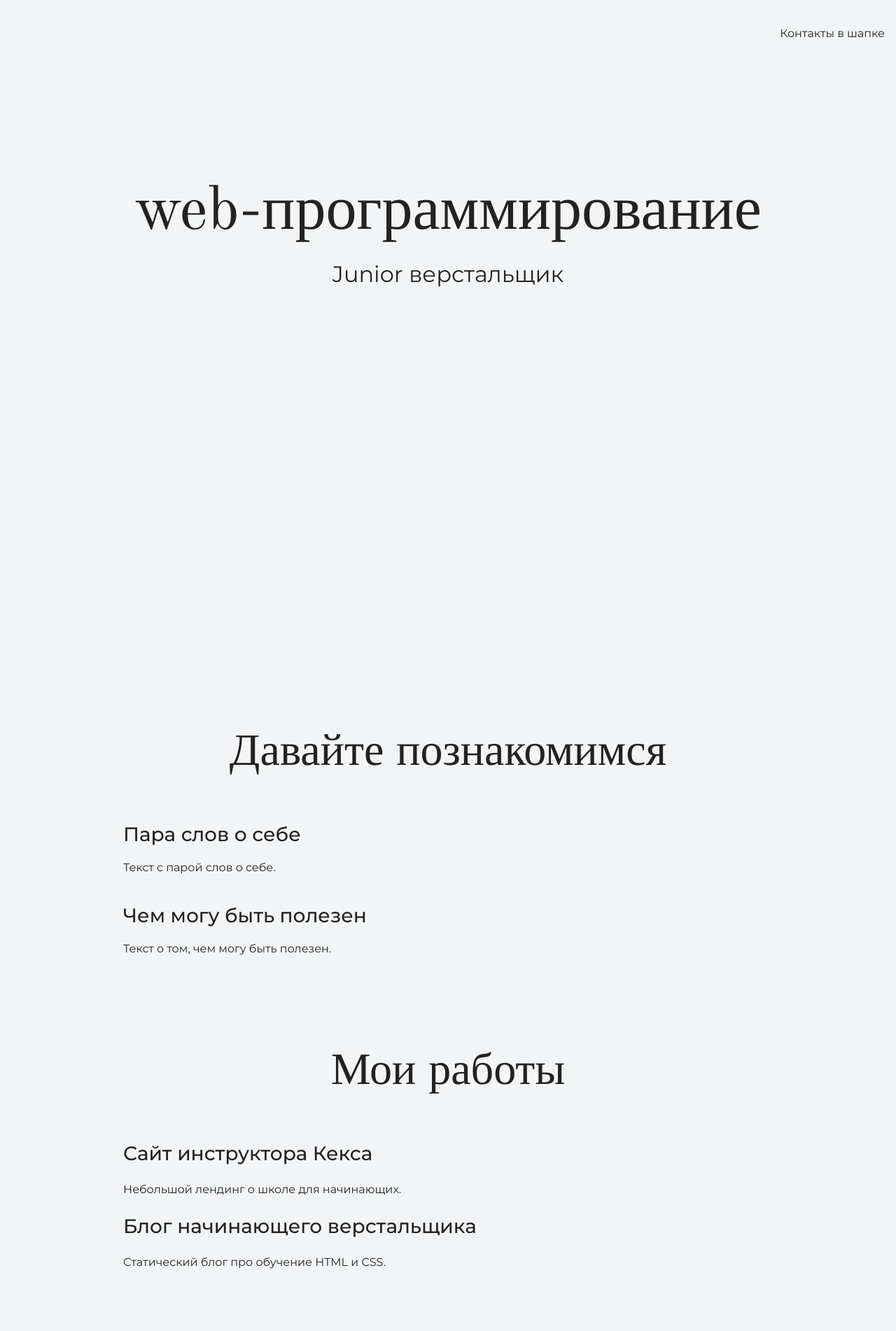
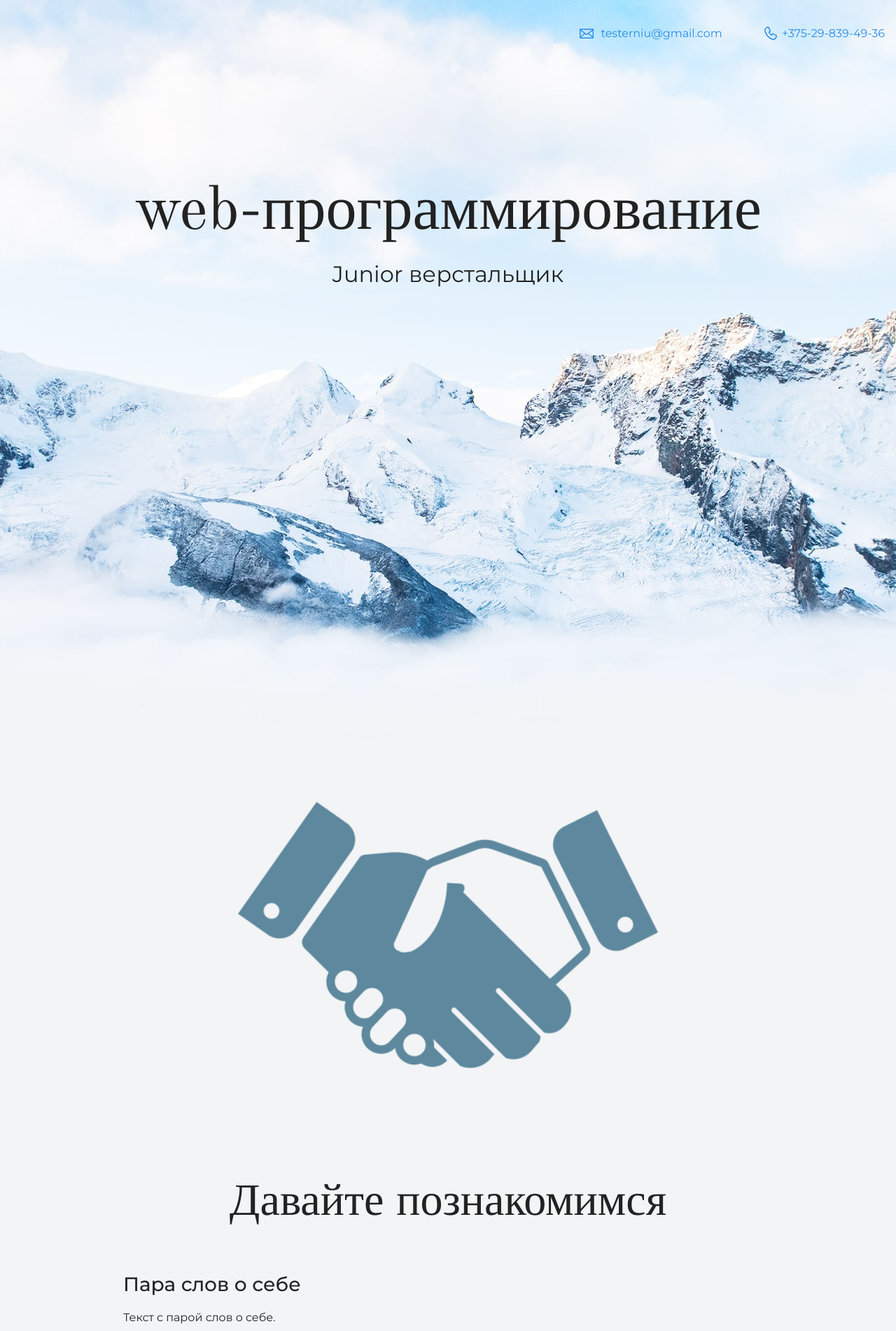
Before and after one commit to STASAN-360/my_first_site, a plain HTML site: page index.html in a window 1280 px wide. Shown: the top 1902 px of the page at 70% size. Drawn offline with nearby package versions, Linux system fonts and the light colour scheme.

Commit message:
добавление картинок на сайт

```diff
--- a/index.html
+++ b/index.html
@@ -10,7 +10,9 @@
   <body>
    <header class="page-header">
   <div class="container">
-    Контакты в шапке
+    <a  class="header-email"   href="mailto: testerniu@gmail.com">  testerniu@gmail.com </a>
+    <a class="header-phone" href="tel:+375-29-839-49-36"> +375-29-839-49-36 </a>
+
    </div>
 </header>
 
@@ -23,6 +25,10 @@
 
     <section class="intro">
       <div class="container">
+        <figure class="user-image">
+      <img src="files/rukopojatie.png"
+       width="600" heigth="400" alt="фотография Неопознанного Енота">
+     </figure>
       <h2 class="subheading">Давайте познакомимся</h2>
       <h3>Пара слов о себе</h3>
       <p>Текст с парой слов о себе.</p>
@@ -37,7 +43,11 @@
 
       <h3>Сайт инструктора Кекса</h3>
       <p>Небольшой лендинг о школе для начинающих.</p>
-
+      <figure class="figure-image">
+        <img src="files/project.jpg"  width="928" height="536" alt="Cайт инструктора Кекса" >
+       </figure>
+       <a class="button" href="sourse/project/index.html">
+       открыть страницу </a>
       <h3>Блог начинающего верстальщика</h3>
       <p>Статический блог про обучение HTML и CSS.</p>
       </div>
@@ -45,7 +55,8 @@
 
     <footer class="page-footer">
       <div class="container">
-      Контакты в подвале
+      <a  class="footer-email"   href="mailto: testerniu@gmail.com">  testerniu@gmail.com </a>
+    <a class="footer-phone" href="tel:+375-29-839-49-36"> +375-29-839-49-36 </a>
       </div>
     </footer>
   </body>
```
Also changed, not shown: files/project.jpg (added), files/rukopojatie.png (added), files/user.jpg (added), img/hero-bg.jpg (added), img/icon-css.svg (added), img/icon-email-footer.svg (added), img/icon-email-header.svg (added), img/icon-html.svg (added), img/icon-phone-footer.svg (added), img/icon-phone-header.svg (added).
